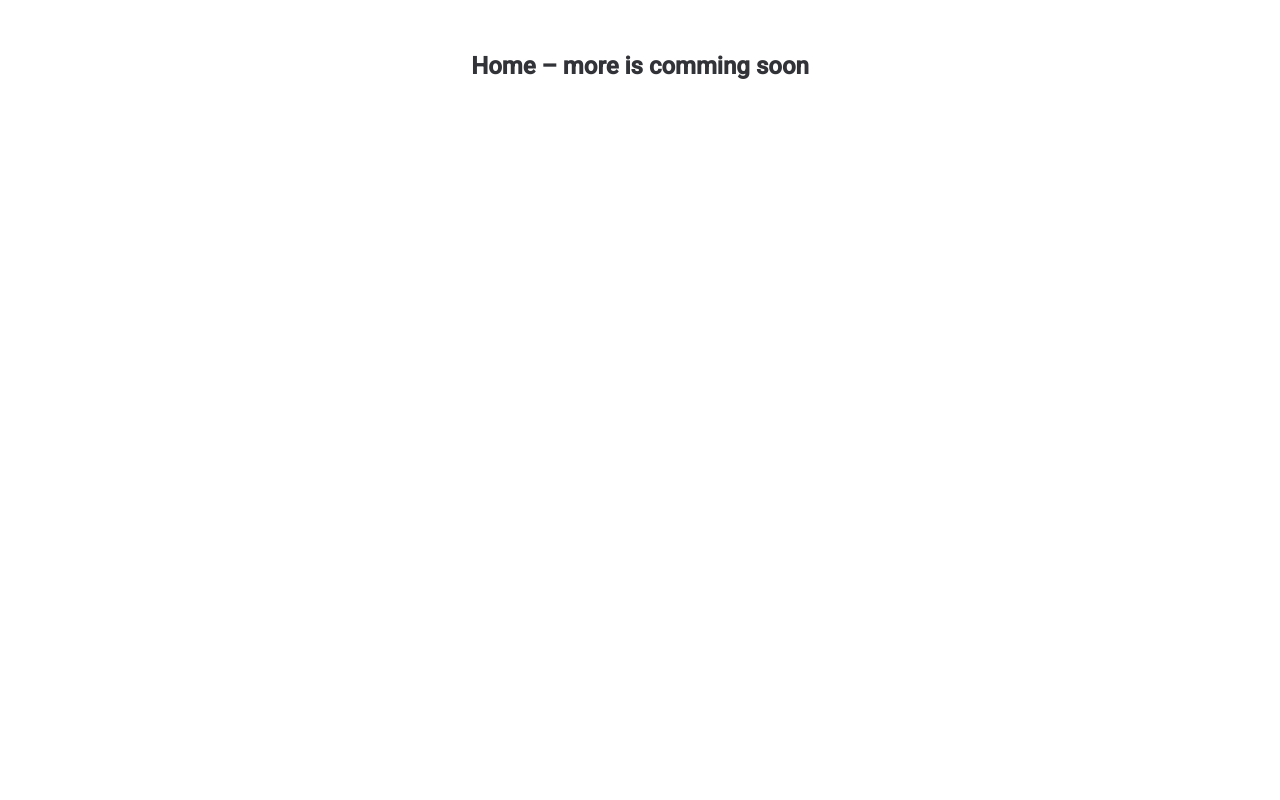
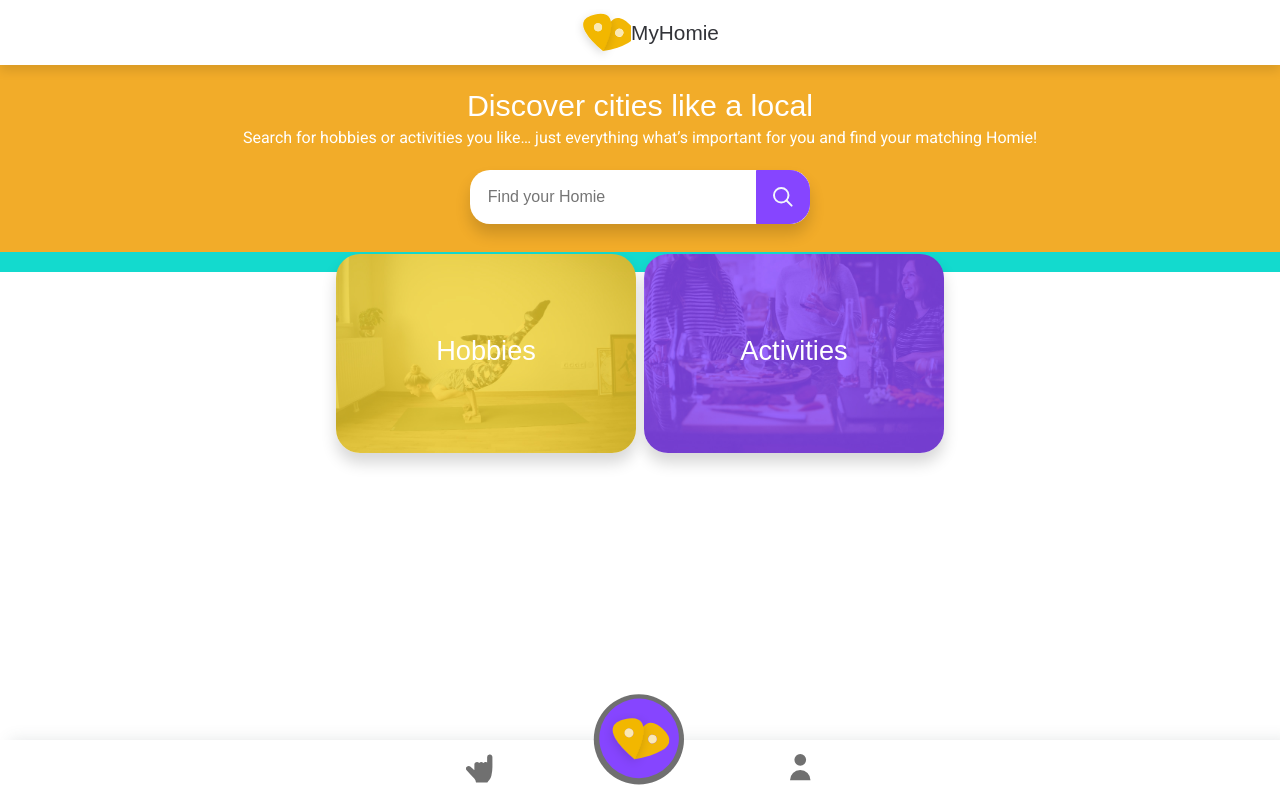
Before and after one commit to Johannafendrich/my-homie, a React (Create React App) app in the folder client/: page /home in a window 1280 px wide. Built offline with nearby package versions, Linux system fonts and the light colour scheme.

Commit message:
Add dicover components to Home page

```diff
--- a/client/src/pages/Home.js
+++ b/client/src/pages/Home.js
@@ -1,6 +1,93 @@
-import React from 'react';
+import React, { useState } from 'react';
+import styled from '@emotion/styled';
+import Header from '../components/Header';
+import SectionHeader from '../components/SectionHeader';
+import Search from '../components/Search';
+import SearchIcon from '../assets/search.svg';
+import { MainTitle } from '../components/Title';
+import { TextIntro } from '../components/Text';
+import MenueCard from '../components/MenueCard';
+import NavigationBottom from '../components/NavigationBottom';
+import { Homie, Discover, Profile } from '../assets/Icons';
+import YogaImage from '../assets/hobbies/yoga.jpg';
+import Cooking from '../assets/hobbies/cooking.jpg';
+import { TitleWhite } from '../components/Title';
+
+const Title = styled(TitleWhite)`
+  position: absolute;
+  z-index: 3;
+  margin: 0;
+  padding: 0;
+`;
+
+const TextContainer = styled.div`
+  display: flex;
+  flex-direction: column;
+  border: none;
+  margin-top: 2rem;
+  outline: none;
+  justify-content: center;
+`;
+
+const CardWrapper = styled.div`
+  display: flex;
+  flex-flow: row wrap;
+  border: none;
+  justify-content: center;
+  outline: none;
+`;
+
+const CardContainer = styled.div`
+  display: flex;
+  justify-content: center;
+  align-items: center;
+`;
 
 function Home() {
-  return <h2>Home – more is comming soon</h2>;
+  const [active, setActive] = useState('home');
+
+  return (
+    <>
+      <Header />
+      <TextContainer>
+        <MainTitle>Discover cities like a local</MainTitle>
+        <TextIntro>
+          Search for hobbies or activities you like… just everything what’s
+          important for you and find your matching Homie!
+        </TextIntro>
+      </TextContainer>
+      <SectionHeader />
+      <Search placeholder="Find your Homie" src={SearchIcon} />
+      <CardWrapper>
+        <CardContainer>
+          <Title>Hobbies</Title>
+          <MenueCard src={YogaImage}></MenueCard>
+        </CardContainer>
+        <CardContainer>
+          <Title>Activities</Title>
+          <MenueCard src={Cooking}></MenueCard>
+        </CardContainer>
+      </CardWrapper>
+      <NavigationBottom
+        links={[
+          {
+            label: 'Homie',
+            Icon: Homie,
+          },
+
+          {
+            label: 'Discover',
+            Icon: Discover,
+          },
+          {
+            label: 'Profile',
+            Icon: Profile,
+          },
+        ]}
+        value={active}
+        onItemClick={(page) => setActive(page)}
+      />
+    </>
+  );
 }
 export default Home;
```
